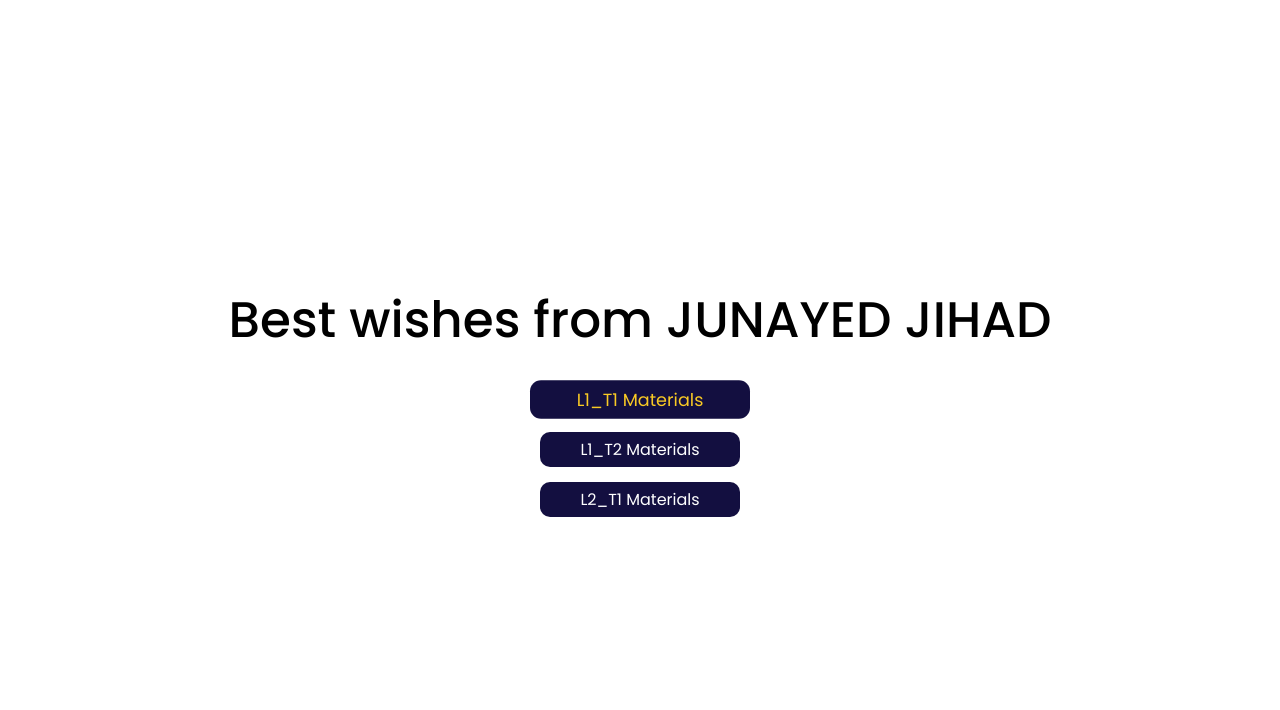
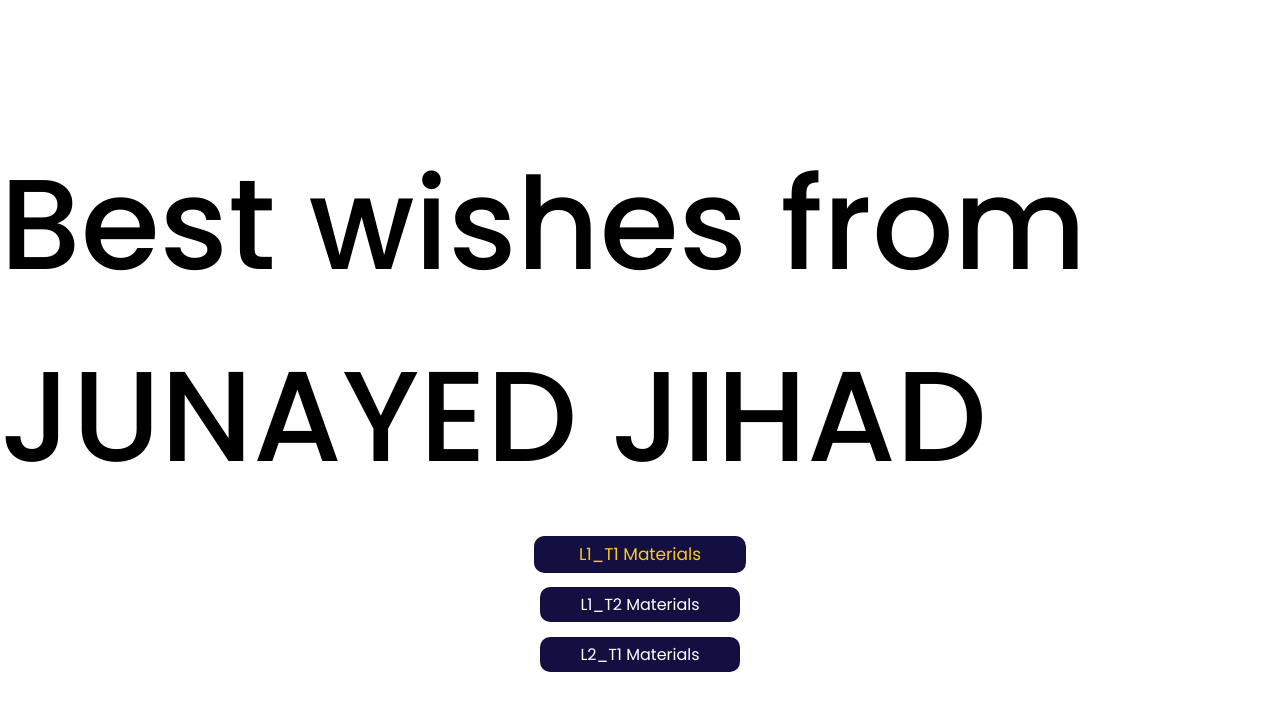
Before and after one commit to JunayedJihad/ncematerial_links, a plain HTML site: page index.html in a window 1280 px wide. In both pictures the pointer is over the link "L1_T1 Materials". Drawn offline with Linux system fonts and the light colour scheme.

Commit message:
Update index.html

```diff
--- a/index.html
+++ b/index.html
@@ -27,7 +27,7 @@
           p{
                margin-bottom: 3vh;
                font-weight: 500;
-               font-size: 50px;
+               font-size: 10vw;
           }
           .links{
 
@@ -53,7 +53,7 @@
           }
           a:hover{
                color:#f9ca24;
-               transform: scale(1.1);
+               transform: scale(1.06);
           }
 
      </style>
```
